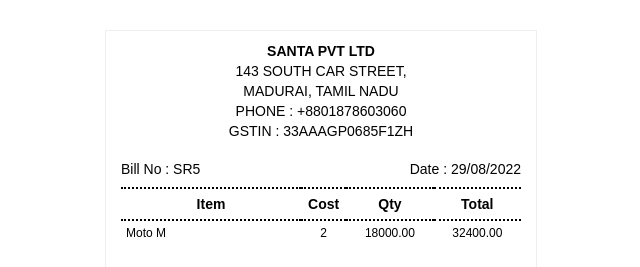
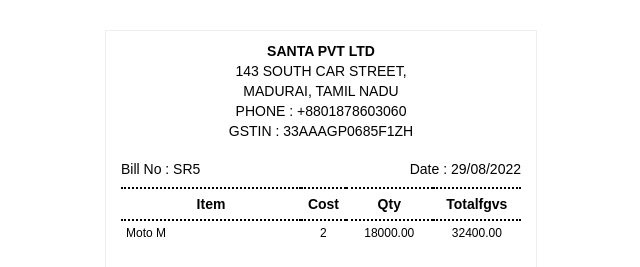
Before and after one commit to SheikhForidZunaed/Invoice-Design, a plain HTML site: page index.html in a window 1280 px wide. Shown: the top 267 px of the page, 319-959 px from the left. Drawn offline with Linux system fonts and the light colour scheme.

Commit message:
Test Commit

```diff
--- a/index.html
+++ b/index.html
@@ -26,7 +26,7 @@
                 <th>Item</th>
                 <th>Cost</th>
                 <th>Qty</th>
-                <th>Total</th>
+                <th>Totalfgvs</th>
               </tr>
             </thead>
             <tbody>
```
